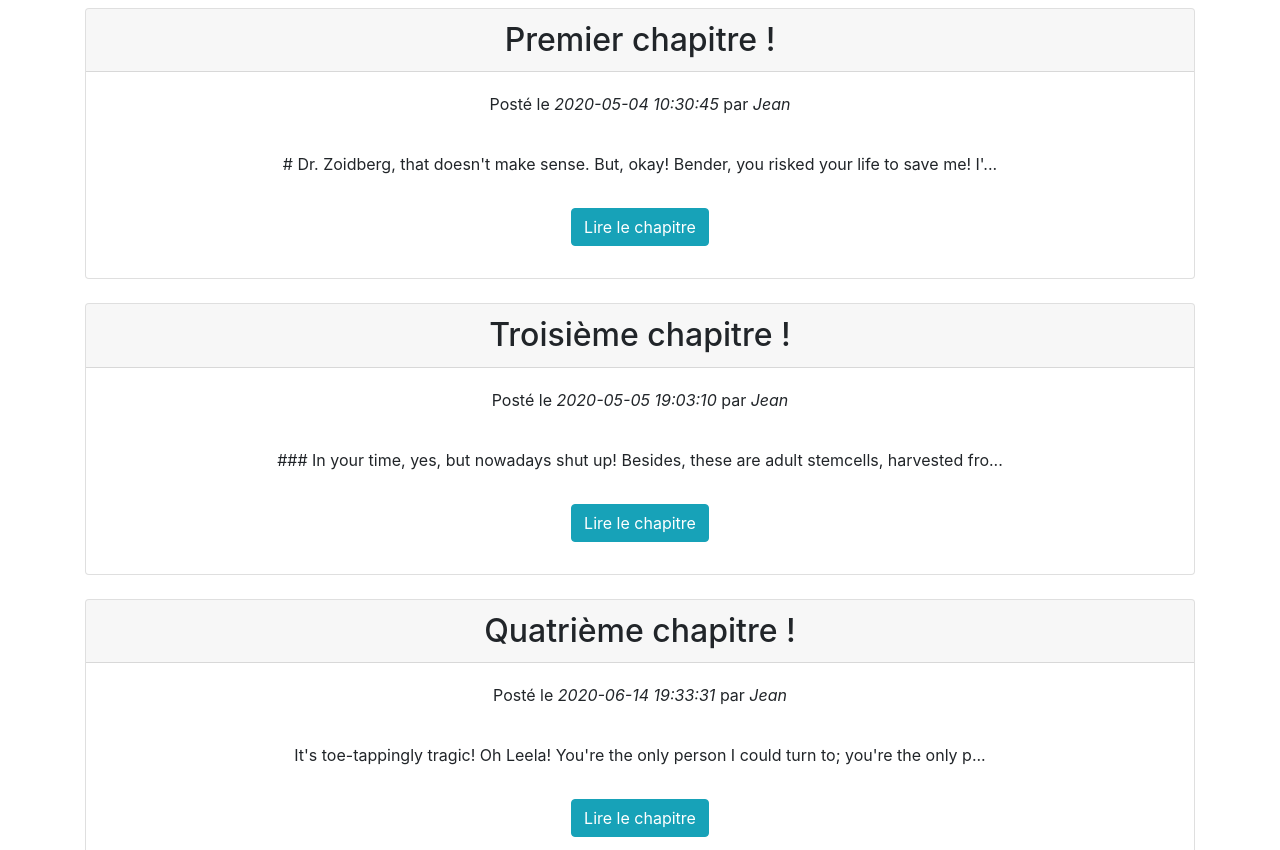
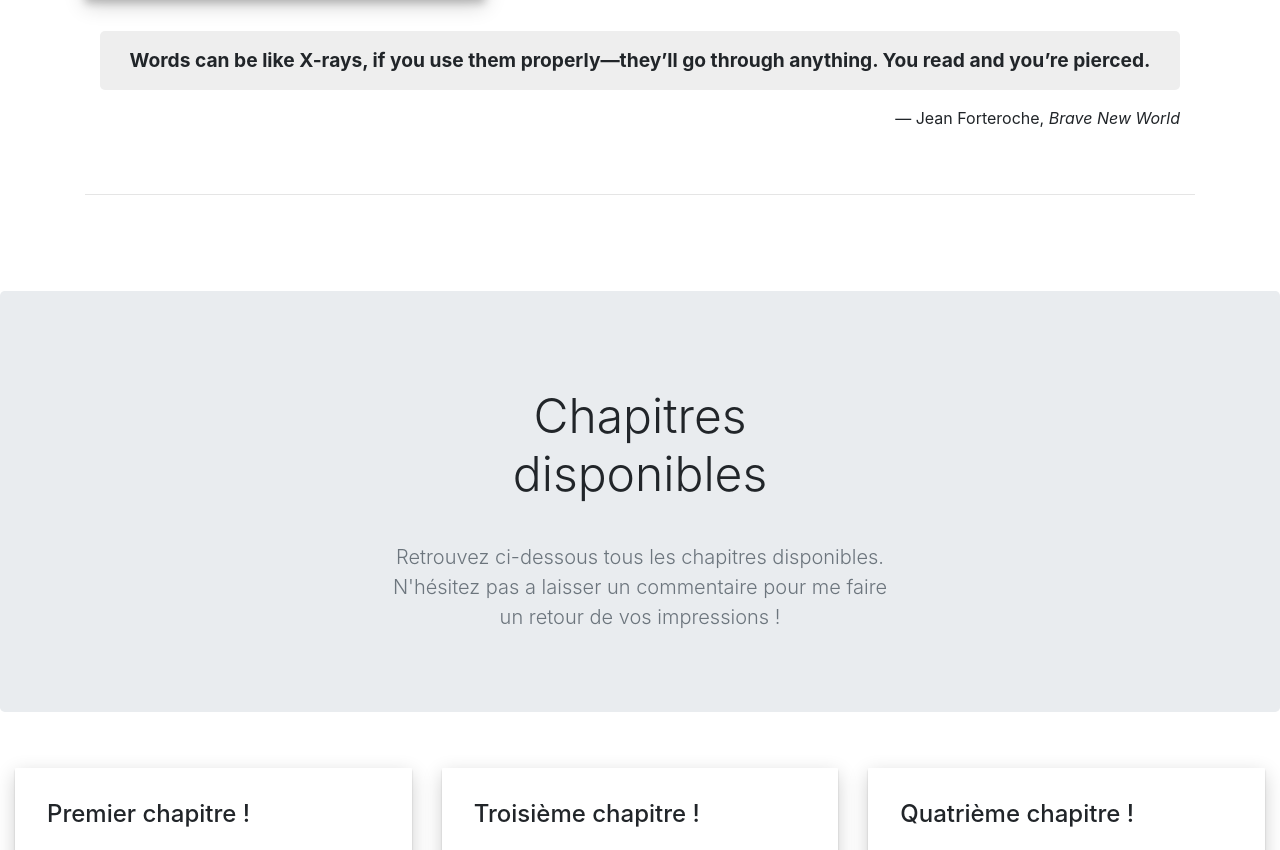
Before and after one commit to GitNico-D/Projet_4, a PHP site: page / in a window 1280 px wide. Shown: the part 1250-2100 px from the top of the page. Run offline with PHP 8.4, Linux system fonts and the light colour scheme; data comes from the database, SQL or seed files in the repository; some libraries are stand-ins or nearby versions.

Commit message:
Editing formating

```diff
--- a/templates/HomeView.twig
+++ b/templates/HomeView.twig
@@ -41,45 +41,68 @@
 {% endblock %}
 
 {% block main %}
-    <section id="about">
-        <h2 class="text-center my-4">
+    <section id="about" class="container about">
+        <div class="row">
+            <div class="col-4">
+                <img src="../public/img/portrait1.png" class="about-img">
+            </div>
+            <div class="col-8 about-text">
+                <h2 class="display-4 about-text-title ">
                     A propos de moi
                 </h2>
-        <div class="container about-content text-justify">
-            He didn't give you gay, did he? Did he?! Whoa, slow down there, maestro. There's a *New* Mexico? Well, he's kind of had it in for me ever since I accidentally
-            ran over his dog. Actually, replace "accidentally" with "repeatedly" and replace "dog" with "son."
-            That's why I love elementary school, Edna. The children believe anything you tell them. I like my beer cold, my TV loud and my homosexuals flaming. I hope this
-            has taught you kids a lesson: kids never learn.
-            The Internet King? I wonder if he could provide faster nudity… Save me, Jeebus. When I held that gun in my hand, I felt a surge of power…like God must feel when
-            he's holding a gun. Thank you, steal again.
-            Marge, just about everything's a sin. Y'ever sat down and read this thing? Technically we're not supposed to go to the bathroom. He didn't give you gay, did he?
-            Did he?! I'll keep it short and sweet — Family. Religion. Friendship. These are the three demons you must slay if you wish to succeed in business.
-            Ahoy hoy? Kids, you tried your best and you failed miserably. The lesson is, never try. Jesus must be spinning in his grave! Weaseling out of things is important
-            to learn. It's what separates us from the animals…except the weasel.
-            Your questions have become more redundant and annoying than the last three "Highlander" movies. Get ready, skanks! It's time for the truth train! That's why I love
-            elementary school, Edna. The children believe anything you tell them.
+                <p class="about-text-content">
+                    Lorem Ipsum is simply dummy text of the printing and typesetting industry. Lorem Ipsum has been the industry's standard dummy
+                    text ever since the 1500s, when an unknown printer took a galley of type and scrambled it to make a type specimen book. It has
+                    survived not only five centuries, but also the leap into electronic typesetting, remaining essentially unchanged. It was popularised
+                    in the 1960s with the release of Letraset sheets containing Lorem Ipsum passages, and more recently with desktop publishing software
+                     like Aldus PageMaker including versions of Lorem Ipsum.
+                </p>
             </div>
+        </div>
+        <blockquote class="container about-quote text-center">
+            <p>Words can be like X-rays, if you use them properly—they’ll go through anything. You read and you’re pierced.</p>
+            <footer>— Jean Forteroche,
+                 <cite>Brave New World</cite>
+            </footer>
+        </blockquote>
+        <hr>
     </section>
-    <section id="publishChapter" class="container">
-        <h2 class="text-center my-3">
+    <section id="publishChapter" class="publishchapter">
+        <div class="jumbotron text-center">
+            <div class="container publishchapter-container">
+                <h2 class="publishchapter-title display-4">
                     Chapitres disponibles
                 </h2>
+                <p class="lead text-muted">Retrouvez ci-dessous tous les chapitres disponibles. N'hésitez pas a laisser un commentaire pour me faire un retour de vos impressions !</p>
+            </div>
+        </div>
+        <div class="chapter text-center">
             {% for chapter in publishedChaptersList %}
-            <div class="card my-4 text-center">
-                <h2 class="card-header">{{ chapter.title }}</h2>
-                <p class="card-body">
-                    Posté le
+                <div class="col-md-4">
+                    <div class="chapter-card my-4">
+                        <h4 class="chapter-card-header">{{ chapter.title }}</h4>
+                        <img src="../public/img/img-chapter-1.jpg">
+                        <p class="chapter-card-body text-muted">
+                            Publié le
                             <span class="font-italic">{{ chapter.createDate }}</span>
                             par
                             <span class="font-italic">{{ chapter.author }}</span>
                         </p>
-                <p class="text-center-justify"> {{ chapter.content | slice(0, 100)}}...<p>
-                <a href="../public/index.php?page=single&chapterId={{ chapter.id }}" class="btn btn-info my-3">
+                        <p class="chapter-card-content text-justify"> {{ chapter.content | slice(0, 150)}}...<p>
+                        <a href="../public/index.php?page=single&chapterId={{ chapter.id }}" class="btn chapter-card-btn my-3">
                             Lire le chapitre
                         </a>
                     </div>
+                </div>
             {% else %}
+                <div class="chapter text-center">
+                    <div class="col-md-4">
+                        <div class="chapter-card my-4">
                             <h2 class="card-header">Pas de chapitre trouvé</h2>
+                        </div>
+                    </div>
+                </div>
             {% endfor %}
+        </div>
     </section>
 {% endblock %}
```
Lines whose indentation alone changed are shown as unchanged.
